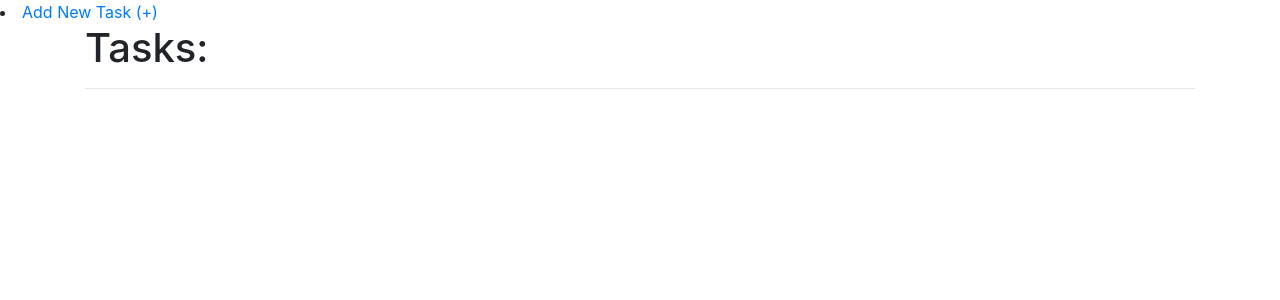
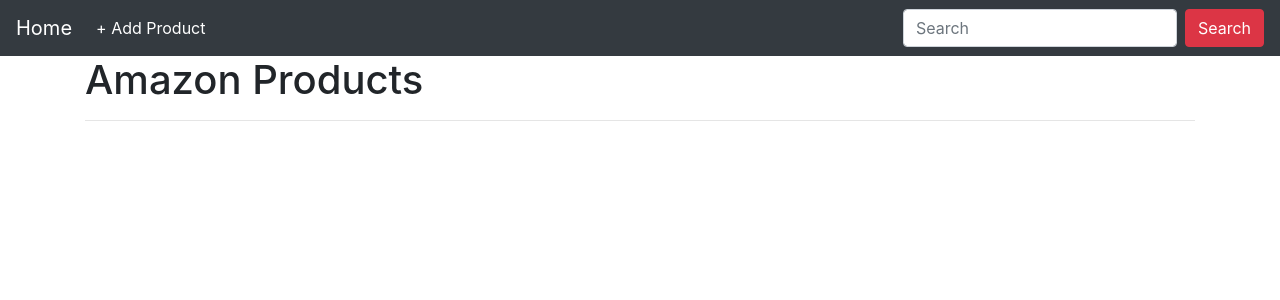
Before and after one commit to York5/Lab48, a Django app: page / in a window 1280 px wide. Shown: the top 300 px of the page. Run offline with Django 3.2, Linux system fonts and the light colour scheme; data that the repository does not hold is empty; some libraries are stand-ins or nearby versions.

Commit message:
Index Page Completed. Base template modified.

```diff
--- a/source/webapp/templates/base.html
+++ b/source/webapp/templates/base.html
@@ -6,8 +6,10 @@
     <meta name="viewport"
           content="width=device-width, user-scalable=no, initial-scale=1.0, maximum-scale=1.0, minimum-scale=1.0">
     <meta http-equiv="X-UA-Compatible" content="ie=edge">
-    <title>{% block title %}MySite{% endblock %}</title>
-    <link rel="stylesheet" href="../css/bootstrap.min.css">
+    <title>{% block title %}Amazon{% endblock %}</title>
+      <link rel="stylesheet" href="https://use.fontawesome.com/releases/v5.8.1/css/all.css"
+            integrity="sha384-50oBUHEmvpQ+1lW4y57PTFmhCaXp0ML5d60M1M7uH2+nqUivzIebhndOJK28anvf" crossorigin="anonymous">
+    <link rel="stylesheet" href="{% static "/css/bootstrap.min.css" %}">
     <link rel="stylesheet" href="{% static "css/style.css" %}">
     {% block styles %}{% endblock %}
 </head>
@@ -16,13 +18,10 @@
 <div class="container">
     {% block content %}{% endblock %}
 </div>
-<script src="https://code.jquery.com/jquery-3.3.1.slim.min.js" integrity="sha384-q8i/X+965DzO0rT7abK41JStQIAqVgRVzpbzo5smXKp4YfRvH+8abtTE1Pi6jizo" crossorigin="anonymous"></script>
-<script src="https://cdnjs.cloudflare.com/ajax/libs/popper.js/1.14.7/umd/popper.min.js" integrity="sha384-UO2eT0CpHqdSJQ6hJty5KVphtPhzWj9WO1clHTMGa3JDZwrnQq4sF86dIHNDz0W1" crossorigin="anonymous"></script>
-<script src="https://stackpath.bootstrapcdn.com/bootstrap/4.3.1/js/bootstrap.min.js" integrity="sha384-JjSmVgyd0p3pXB1rRibZUAYoIIy6OrQ6VrjIEaFf/nJGzIxFDsf4x0xIM+B07jRM" crossorigin="anonymous"></script>
-<script type="application/javascript" src="{% static "js/main.js" %}"></script>
-{% block scripts %}{% endblock %}
-<script src="js/jquery-3.4.0.min.js"></script>
-<script src="js/popper.min.js"></script>
-<script src="js/bootstrap.min.js"></script>
+{% block scripts %}
+    <script src="js/jquery-3.4.0.min.js"></script>
+    <script src="js/popper.min.js"></script>
+    <script src="js/bootstrap.min.js"></script>
+{% endblock %}
 </body>
 </html>
--- a/source/webapp/templates/index.html
+++ b/source/webapp/templates/index.html
@@ -1,30 +1,42 @@
 {% extends 'base.html' %}
 {% load staticfiles %}
 {% block menu %}
-    <li><a href="{% url 'task_add' %}">Add New Task (+)</a></li>
+    <nav class="navbar navbar-expand-lg navbar-dark bg-dark">
+  <a class="navbar-brand" href="{% url 'index' %}">Home</a>
+  <button class="navbar-toggler" type="button" data-toggle="collapse" data-target="#navbarSupportedContent" aria-controls="navbarSupportedContent" aria-expanded="false" aria-label="Toggle navigation">
+    <span class="navbar-toggler-icon"></span>
+  </button>
+  <div class="collapse navbar-collapse" id="navbarSupportedContent">
+    <ul class="navbar-nav mr-auto">
+      <li class="nav-item active">
+        <a class="nav-link new_review_btn" href="">+ Add Product <span class="sr-only">(current)</span></a>
+      </li>
+    </ul>
+    <form class="form-inline my-2 my-lg-0">
+      <input class="form-control mr-sm-2" type="search" placeholder="Search" aria-label="Search">
+      <button class="btn btn-danger my-2 my-sm-0" type="submit">Search</button>
+    </form>
+  </div>
+</nav>
 {% endblock %}
 {% block content %}
-    <h1>Tasks:</h1>
+    <h1 class="main_header">Amazon Products</h1>
     <hr/>
-    {% for task in tasks %}
-        <div class="card border-dark mb-3 my_card" style="width: 18rem;">
-                <img src="{}" class="card-img-top" alt="...">
-                <div class="card-body d-flex flex-column">
-                    <div class="my_card_body mt-auto"
-                        <h5 class="card-title">{}</h5>
-                        <p class="card-text">${}</p>
-                        <a href="/car?id={}" class="btn btn-dark">Check it out!</a>
+    <div class="row justify-content-center">
+        {% for good in goods %}
+            <div class="card border-dark mb-3 my_card" style="width: 18rem;">
+                <div class="card-body d-flex flex-column" >
+                    <h5 class="card-title card_names">{{ good.name }}</h5>
+                    <h6 class="card-subtitle mb-2 text-muted">Category: {{ good.category }}</h6>
+                    <h6 class="card-subtitle mb-2 text-muted">Left in Stock: {{ good.strock }}</h6>
+                    <h6 class="card-subtitle mb-2 text-muted">Price: {{ good.strock }}</h6>
+                    <p class="card-text">{{ good.description }}</p>
+                    <div class="card_links mt-auto row justify-content-center">
+                        <a href="" class="edit_icon"><i class="fas fa-pencil-alt"></i></a>
+                        <a href="" class="card-link trash_can"><i class="fas fa-trash-alt"></i></a>
                     </div>
                 </div>
-        </div>
-{#        <h2>{{ task.description }}</h2>#}
-{#        <div>#}
-{#            <p>Status: <b>{{ task.status }}</b></p>#}
-{#            <p>Finish Date: <b>{{ task.finish_date }}</b></p>#}
-{#            <p><a href="{% url 'task_view' task.pk %}">More...</a></p>#}
-{#            <p><a href="{% url 'task_update' task.pk %}">Edit</a></p>#}
-{#            <p><a href="{% url 'task_delete' task.pk %}">Delete</a></p>#}
-{#        </div>#}
-{#        <hr/>#}
-    {% endfor %}
+            </div>
+        {% endfor %}
+    </div>
 {% endblock %}
```
